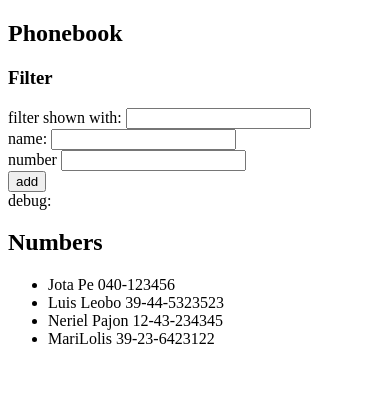
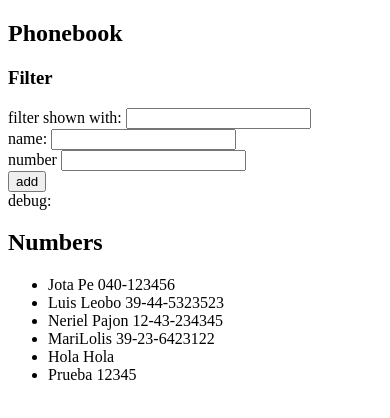
Before and after one commit to j1rd2/fullstackOpen, a React (Vite) app in the folder chapter2/: page / in a window 390 px wide. Shown: the top 418 px of the page. Built offline with nearby package versions, Linux system fonts and the light colour scheme; data requests are answered from the project's data file.

Commit message:
2.12 & 2.13: The phonebook step 7 & 8

```diff
--- a/chapter2/db.json
+++ b/chapter2/db.json
@@ -1,24 +1,34 @@
 {
-    "persons":[
+  "persons": [
     {
       "name": "Jota Pe",
       "number": "040-123456",
-        "id": 1
+      "id": "1"
     },
     {
       "name": "Luis Leobo",
       "number": "39-44-5323523",
-        "id": 2
+      "id": "2"
     },
     {
       "name": "Neriel Pajon",
       "number": "12-43-234345",
-        "id": 3
+      "id": "3"
     },
     {
       "name": "MariLolis",
       "number": "39-23-6423122",
-        "id": 4
+      "id": "4"
+    },
+    {
+      "id": 1707268836427,
+      "name": "Hola",
+      "number": "Hola"
+    },
+    {
+      "id": 1707269219016,
+      "name": "Prueba",
+      "number": "12345"
     }
   ]
 }
--- a/chapter2/src/App.jsx
+++ b/chapter2/src/App.jsx
@@ -4,6 +4,7 @@
 import Filter from './components/Filter';
 import Persons from './components/Persons';
 import Debug from './components/Debug';
+import personsService from './services/persons'
 
 
 const App = () => {
@@ -14,16 +15,11 @@
 
   //Function to fetch the data from server
   useEffect(() => {
-    const fetchData = async () => {
-      try {
-        const response = await axios.get('http://localhost:3001/persons');
-        setPersons(response.data);
-      } catch (error) {
-        console.error('Error al cargar los datos del servidor:', error);
-      }
-    };
-
-    fetchData();
+    personsService
+      .fetchData()
+      .then(initialPersons => {
+        setPersons(initialPersons); // refresh persons state
+      });
   }, []);
 
   const addPerson = (event) => {
@@ -35,13 +31,18 @@
     }
 
     const newPerson = {
-      id: new Date().getTime(),
+      id: new Date().getTime(), // id improved
       name: newName,
       number: newNumber
     };
-    setPersons(persons.concat(newPerson));
-    setNewName('');
-    setNewNumber('');
+
+    personsService
+      .addPerson(newPerson)
+      .then(returnedPerson => {
+        setPersons(persons.concat(returnedPerson)); // refresg the state
+        setNewName('');
+        setNewNumber('');
+      });
   };
 
   const handleNameChange = (event) => {
--- /dev/null
+++ b/chapter2/src/services/persons.js
@@ -0,0 +1,14 @@
+import axios from 'axios';
+const baseURL = 'http://localhost:3001/persons'
+
+const fetchData = () => {
+    const request = axios.get(baseURL);
+    return request.then(response => response.data);
+}
+
+const addPerson = (newObject) => {
+    const request = axios.post(baseURL, newObject);
+    return request.then(response => response.data);
+}
+
+export default {fetchData, addPerson}
```
Lines whose indentation alone changed are shown as unchanged.
